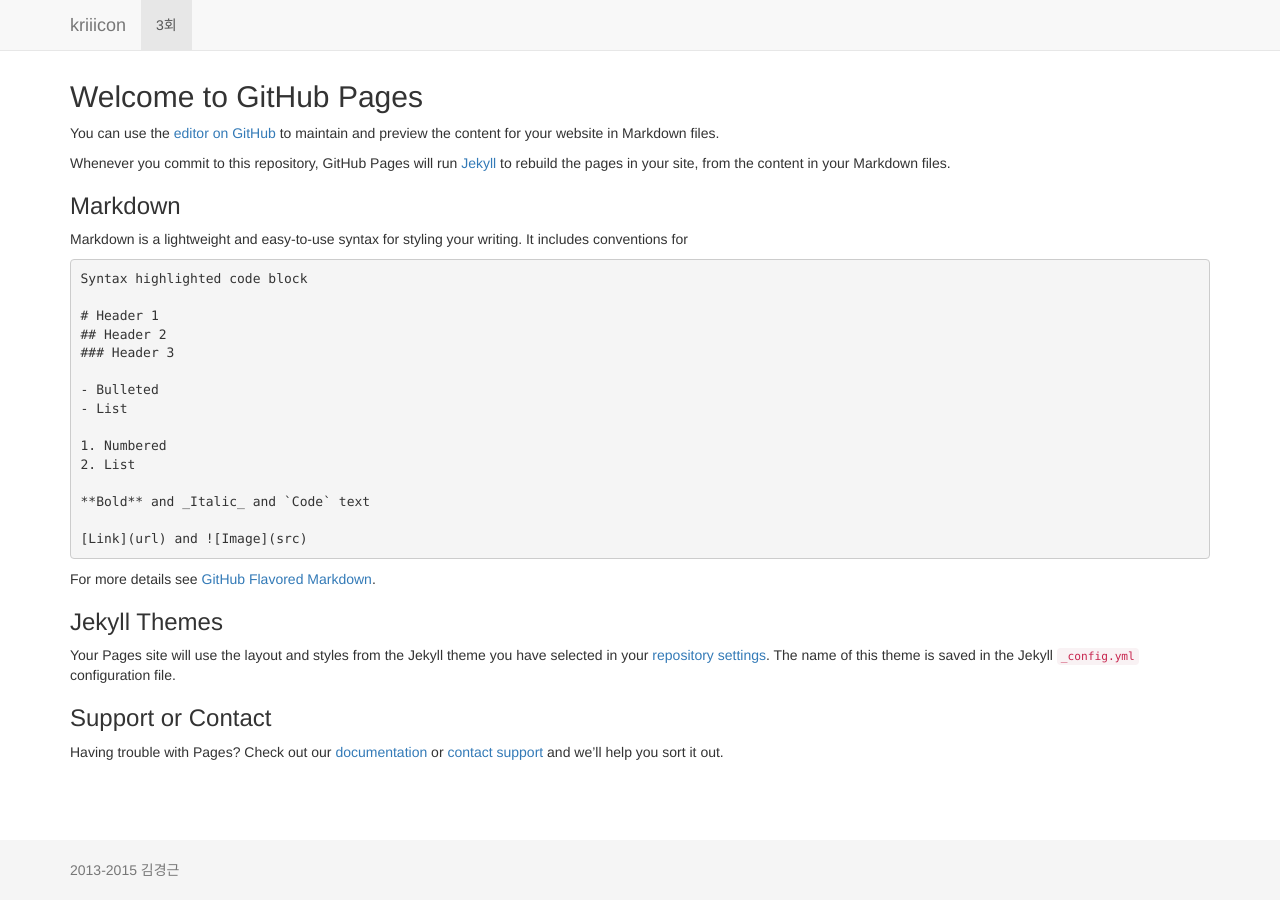
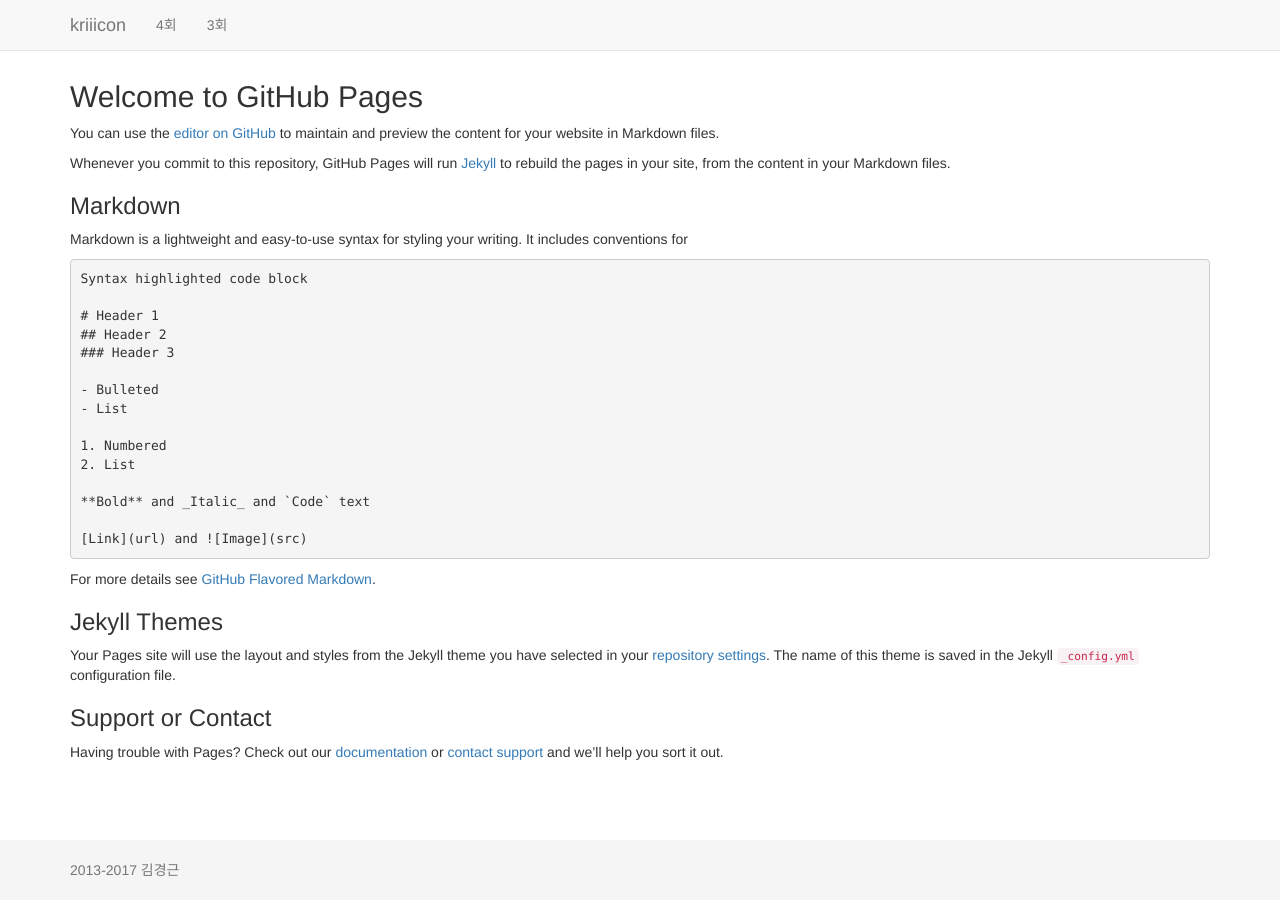
Before and after one commit to ojuz/kriiicon, a Jekyll site: the page built from index.md, in a window 1280 px wide. Built offline with Jekyll 4.4.1, drawn with Linux system fonts in a browser that asks for light colours; nearby versions of some CDN libraries; some web fonts are replaced; our own code applies the rules of GitHub Pages for plain Markdown files.

Commit message:
change navigation

```diff
--- a/_layouts/default.html
+++ b/_layouts/default.html
@@ -44,7 +44,8 @@
         </div>
         <div id="navbar" class="collapse navbar-collapse">
           <ul class="nav navbar-nav">
-            <li class="active"><a>3회</a></li>
+            <li href="/4"><a>4회</a></li>
+            <li href="/3"><a>3회</a></li>
           </ul>
         </div><!--/.nav-collapse -->
       </div>
@@ -55,7 +56,7 @@
 
     <footer class="footer">
       <div class="container">
-        <p class="text-muted">2013-2015 김경근</p>
+        <p class="text-muted">2013-2017 김경근</p>
       </div>
     </footer>
 
```
